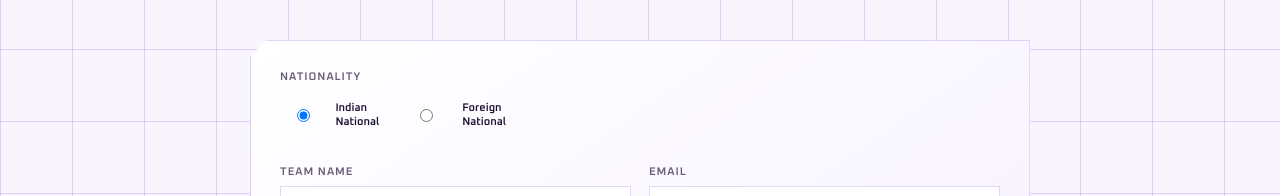
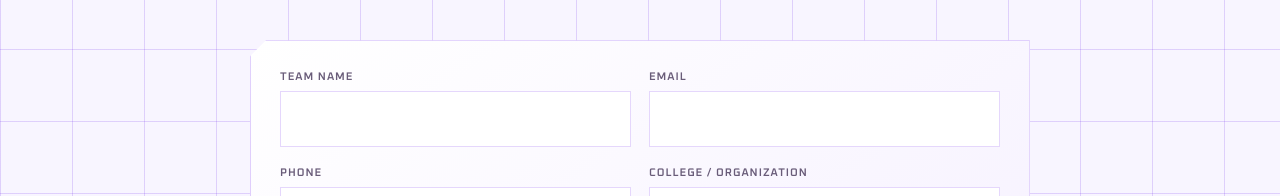
Before and after one commit to Anuraag-Bagepalli/gameathon, a React (Vite) app in the folder gameathon/: page /register in a window 1280 px wide. Shown: the part 311-507 px from the top of the page. Built offline with nearby package versions, Linux system fonts and the light colour scheme; no server answers.

Commit message:
chore(registration): comment out foreign national frontend option

```diff
--- a/gameathon/src/pages/Registration.jsx
+++ b/gameathon/src/pages/Registration.jsx
@@ -83,6 +83,7 @@ export default function Registration() {
         <form className="registration-form card" onSubmit={submit}>
           {state.text && <div className={`form-message ${state.type}`}>{state.text}</div>}
 
+          {/*
           <div className="form-group">
             <label>Nationality</label>
             <div style={{ display: 'flex', gap: '20px', padding: '10px 0' }}>
@@ -96,6 +97,7 @@ export default function Registration() {
               </label>
             </div>
           </div>
+          */}
 
           <div className="form-row">
             <Field label="Team name" name="teamName" value={form.teamName} onChange={change} />
@@ -145,7 +147,7 @@ export default function Registration() {
             ))}
           </div>
 
-          {form.nationality === 'Indian' ? (
+          {/* form.nationality === 'Indian' ? ( */}
             <div style={{ padding: '20px', border: '1px solid var(--line)', borderRadius: '8px', marginBottom: '20px', background: 'rgba(168,85,247,.04)' }}>
               <h3 style={{ marginBottom: '15px', fontSize: '1.1rem', color: 'var(--accent)', textTransform: 'uppercase' }}>Payment Details - Amount: ₹{getPrice()}</h3>
               <div style={{ display: 'flex', flexWrap: 'wrap', gap: '20px', alignItems: 'flex-start' }}>
@@ -159,7 +161,7 @@ export default function Registration() {
                 </div>
               </div>
             </div>
-          ) : (
+          {/* ) : (
              <div className="interest-note" style={{ padding: '20px', border: '1px solid var(--line)', borderRadius: '8px', marginBottom: '20px', background: 'var(--surface)' }}>
                <Users />
                <div>
@@ -167,7 +169,7 @@ export default function Registration() {
                  <p>No payment mode required. Submit your registration and we'll process your application.</p>
                </div>
              </div>
-          )}
+          )} */}
 
           <label className="consent">
             <input type="checkbox" required /> I confirm that these contact and team details are accurate.
```
